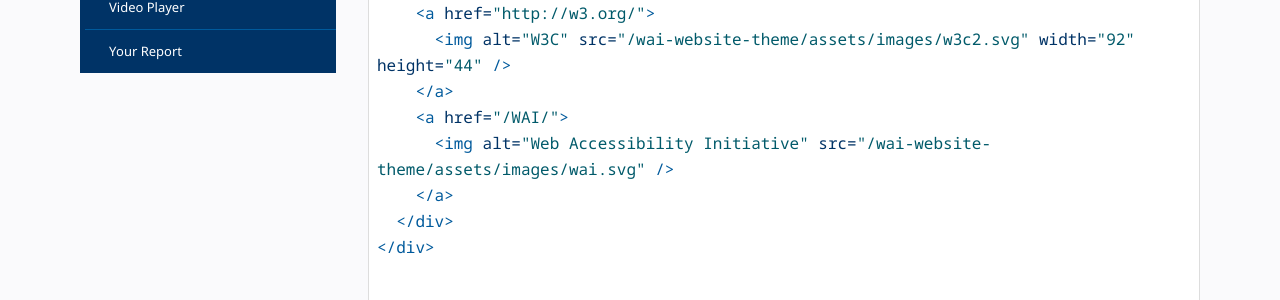
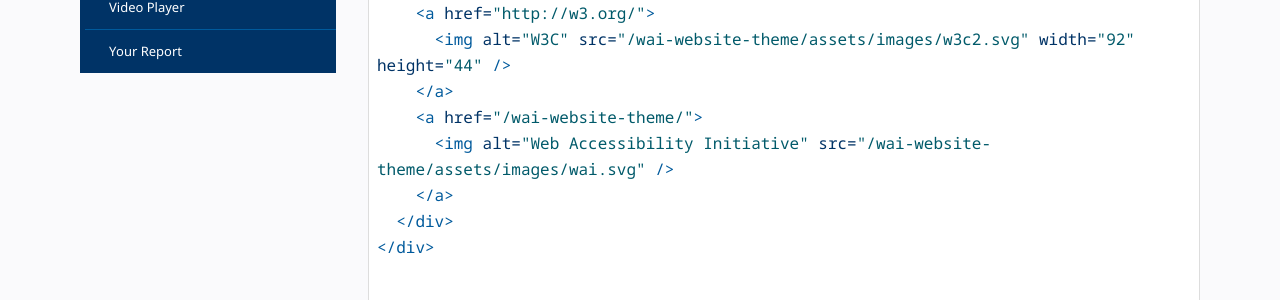
Before and after one commit to w3c/wai-website-theme, a Jekyll site: the page built from _components/minimal-header.md, in a window 1280 px wide and 900 px high, scrolled down 1477 px. Shown: the part 157-457 px from the top of the window. Built offline with Jekyll 4.4.1, drawn with Linux system fonts in a browser that asks for light colours; cached includes are drawn as plain includes; comment, search, counter and statistics services are not loaded; some of the changed lines change nothing that is shown.

Commit message:
update wai url

```diff
--- a/_includes/minimal-header.html
+++ b/_includes/minimal-header.html
@@ -9,7 +9,7 @@
     <a href="http://w3.org/">
       <img alt="W3C" src="{{ "/assets/images/w3c2.svg" | relative_url }}" width="92" height="44" />
     </a>
-    <a href="/WAI/">
+    <a href="{{ "/" | relative_url }}">
       <img alt="Web Accessibility Initiative" src="{{ "/assets/images/wai.svg" | relative_url }}" />
     </a>
   </div>
```
